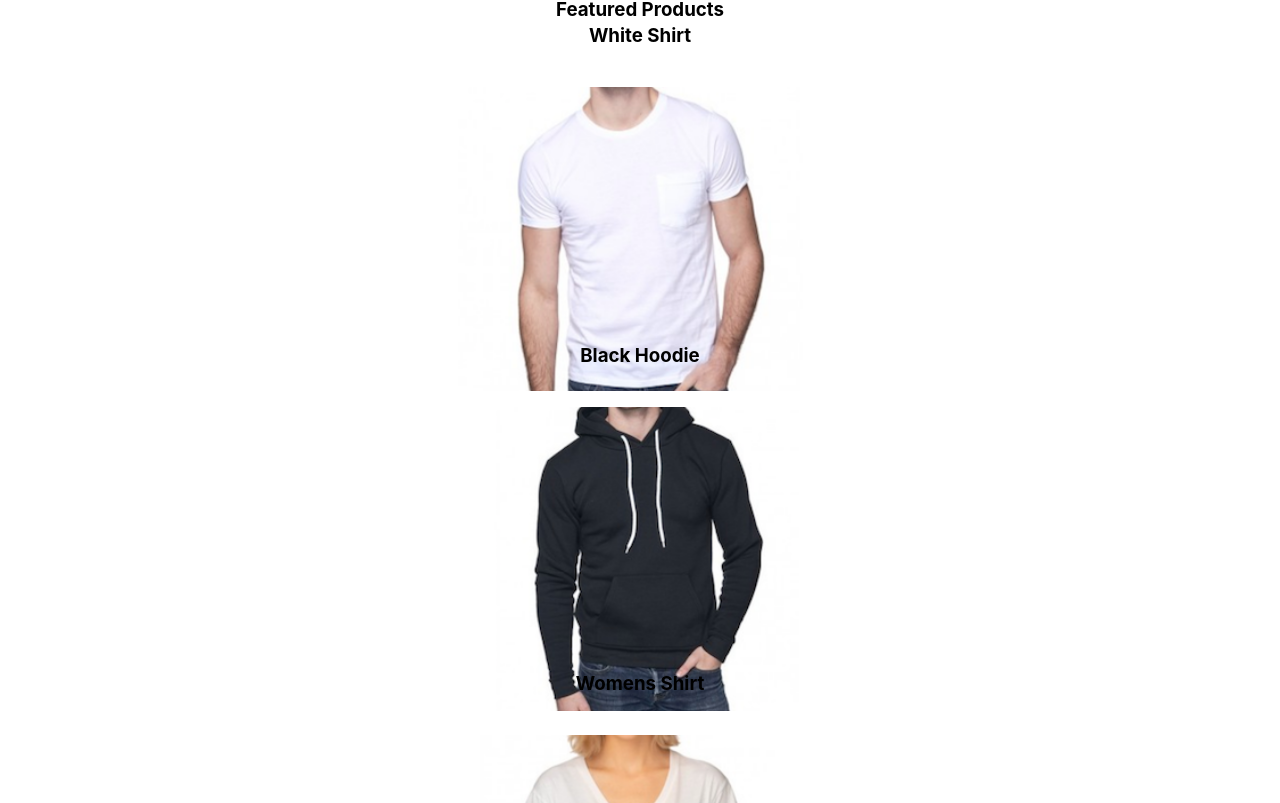
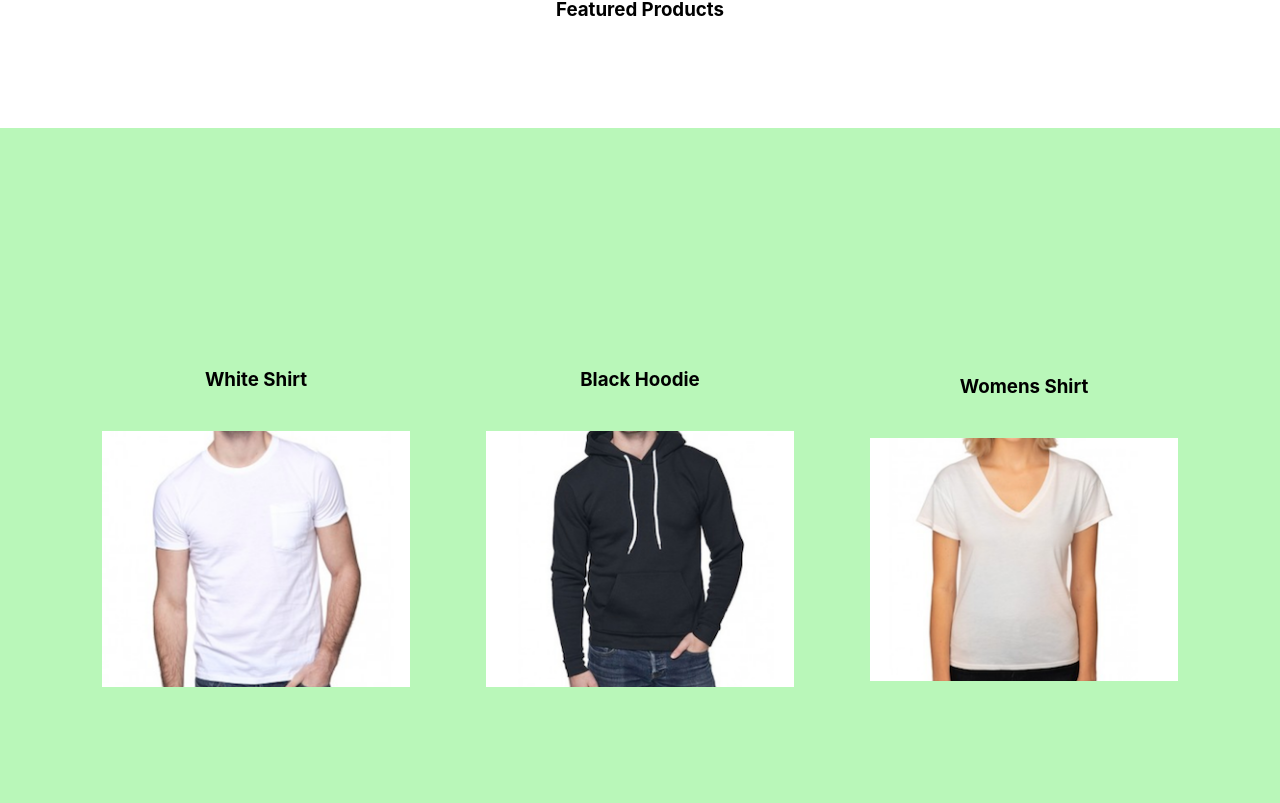
Before and after one commit to aaronnn47/recykle, a React (Create React App) app: page /#/ in a window 1280 px wide. Shown: the part 677-1480 px from the top of the page. Built offline with nearby package versions, Linux system fonts and the light colour scheme; a web font is replaced by a local one.

Commit message:
fixed the flex from column to row

```diff
--- a/src/Components/Home/Home.css
+++ b/src/Components/Home/Home.css
@@ -164,18 +164,20 @@ a:hover
   .quote{
     width: 60%;
   }
-/*
-  .featured-product{
-    height: 80%;
+  .featured-images{
     width: 100%;
+    height: 40%;
+    background: rgb(185, 247, 185);
+    margin: 0 0;
+    display: flex;
+    flex-direction: row;
+    flex-wrap: wrap
   }
 
-  .featured-images {
-    width: 100%;
+  .white-shirt > img{
+    width: 80%;
     height: 80%;
-    display: flex;
-    justify-content: center;
-  } */
+  }
 
 }
 
```
Also changed, not shown: 2 other files (tests, documents, lock files or other folders).
